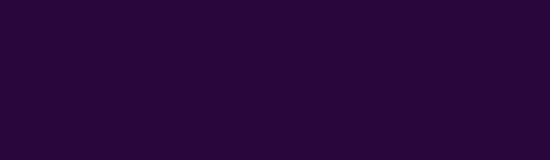
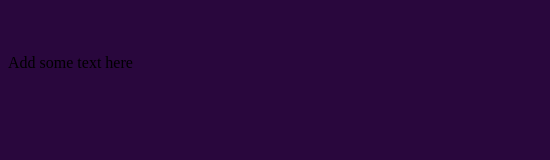
Before and after one commit to Tiny-Studios/merch-beta, a plain HTML site: page index.html in a window 1280 px wide. Shown: the full height of the page, 0-550 px from the left. Drawn offline with Linux system fonts and the light colour scheme.

Commit message:
Add some placeholder text

```diff
--- a/index.html
+++ b/index.html
@@ -17,6 +17,9 @@
     <body>
         <div class="logo">
             <img src="assets/logo.svg" />
+        </div>
+        <div>
+            <p>Add some text here</p>
         </div>
         <div id='collection-component-1710165178282'>
         </div>
```
